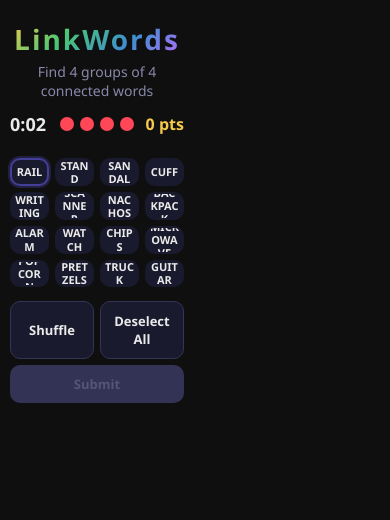
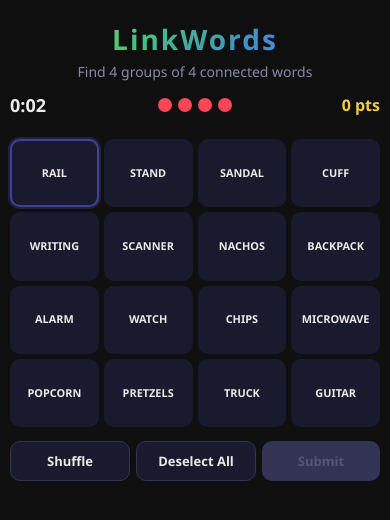
Before and after one commit to Abdohurbly/linkwords, a website: page index.html in a window 390 px wide. Both pictures are taken after a click on the button "Play Daily". Drawn offline with Linux system fonts and the light colour scheme.

Commit message:
Fix centering - app now centered on all screen sizes, shorten long puzzle words
Co-Authored-By: Claude Opus 4.6 <noreply@anthropic.com>

```diff
--- a/puzzles.js
+++ b/puzzles.js
@@ -12,7 +12,7 @@ const PUZZLES = [
             { name: "Planets", words: ["MARS", "VENUS", "SATURN", "JUPITER"], difficulty: 0 },
             { name: "Chocolate Bars", words: ["BOUNTY", "TWIX", "SNICKERS", "KITKAT"], difficulty: 1 },
             { name: "Card Games", words: ["POKER", "BRIDGE", "SNAP", "HEARTS"], difficulty: 2 },
-            { name: "___ King", words: ["LION", "BURGER", "KONG", "MARTIN LUTHER"], difficulty: 3 }
+            { name: "___ King", words: ["LION", "BURGER", "KONG", "DRAG"], difficulty: 3 }
         ]
     },
     {
@@ -172,7 +172,7 @@ const PUZZLES = [
         tier: 1,
         groups: [
             { name: "Planets (Outer)", words: ["NEPTUNE", "URANUS", "PLUTO", "SATURN"], difficulty: 0 },
-            { name: "Things in a Backpack", words: ["LAPTOP", "NOTEBOOK", "WATER BOTTLE", "CHARGER"], difficulty: 1 },
+            { name: "Things in a Backpack", words: ["LAPTOP", "NOTEBOOK", "PENCIL", "CHARGER"], difficulty: 1 },
             { name: "Things That Grow", words: ["TREE", "CHILD", "BUSINESS", "CRYSTAL"], difficulty: 2 },
             { name: "Words Before \"BACK\"", words: ["DRAW", "SET", "FEED", "COME"], difficulty: 3 }
         ]
@@ -182,7 +182,7 @@ const PUZZLES = [
         tier: 1,
         groups: [
             { name: "Pizza Styles", words: ["MARGHERITA", "PEPPERONI", "HAWAIIAN", "CALZONE"], difficulty: 0 },
-            { name: "Things With Wheels", words: ["SKATEBOARD", "SUITCASE", "OFFICE CHAIR", "SHOPPING CART"], difficulty: 1 },
+            { name: "Things With Wheels", words: ["SKATEBOARD", "SUITCASE", "WAGON", "STROLLER"], difficulty: 1 },
             { name: "Things That Fade", words: ["MEMORY", "JEANS", "TAN", "SUNSET"], difficulty: 2 },
             { name: "Words Before \"STONE\"", words: ["LIME", "KEY", "MILE", "TOMB"], difficulty: 3 }
         ]
@@ -217,7 +217,7 @@ const PUZZLES = [
     {
         tier: 1,
         groups: [
-            { name: "Dessert Toppings", words: ["SPRINKLES", "WHIPPED CREAM", "SYRUP", "CHERRY"], difficulty: 0 },
+            { name: "Dessert Toppings", words: ["SPRINKLES", "FUDGE", "SYRUP", "CHERRY"], difficulty: 0 },
             { name: "Things With Lids", words: ["JAR", "POT", "TRASH CAN", "EYE"], difficulty: 1 },
             { name: "Things That Hiss", words: ["SNAKE", "STEAM", "CAT", "TIRE"], difficulty: 2 },
             { name: "___ Time", words: ["BED", "HALF", "PRIME", "OVER"], difficulty: 3 }
--- a/style.css
+++ b/style.css
@@ -42,7 +42,8 @@ body {
     color: var(--text);
     min-height: 100vh;
     display: flex;
-    justify-content: center;
+    flex-direction: column;
+    align-items: center;
     overflow-x: hidden;
     -webkit-tap-highlight-color: transparent;
 }
@@ -411,7 +412,7 @@ header h1 {
 }
 
 .tile {
-    aspect-ratio: 1.6;
+    aspect-ratio: 1.4;
     display: flex;
     align-items: center;
     justify-content: center;
@@ -419,14 +420,14 @@ header h1 {
     background: var(--surface);
     border-radius: var(--radius);
     font-weight: 700;
-    font-size: 14px;
+    font-size: clamp(10px, 3vw, 14px);
     cursor: pointer;
     transition: all var(--transition);
     user-select: none;
-    padding: 4px;
+    padding: 4px 2px;
     word-break: break-word;
     overflow-wrap: break-word;
-    line-height: 1.2;
+    line-height: 1.15;
     border: 2px solid transparent;
     outline: none;
     min-width: 0;
@@ -657,8 +658,8 @@ header h1 {
 /* ---- Responsive ---- */
 @media (max-width: 400px) {
     #app { padding: 10px; }
-    .grid { gap: 6px; }
-    .tile { font-size: 11px; aspect-ratio: 1.4; padding: 3px; }
+    .grid { gap: 5px; }
+    .tile { font-size: clamp(9px, 2.8vw, 12px); aspect-ratio: 1.3; padding: 2px; }
     .game-controls { flex-wrap: wrap; gap: 6px; }
     .game-controls .btn { flex: 1; min-width: 80px; padding: 10px 12px; font-size: 13px; }
     .result-buttons { flex-direction: column; }
```
